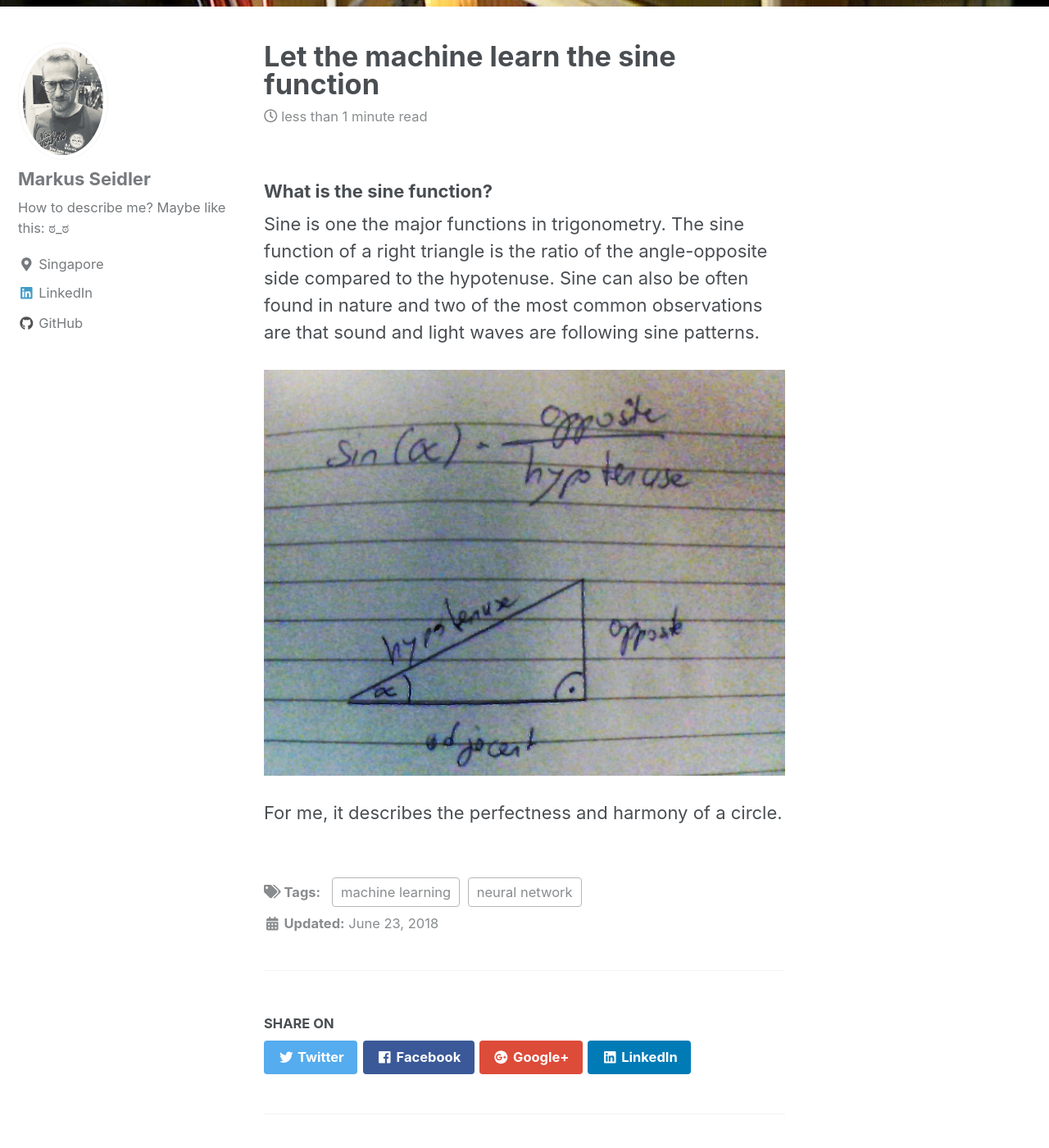
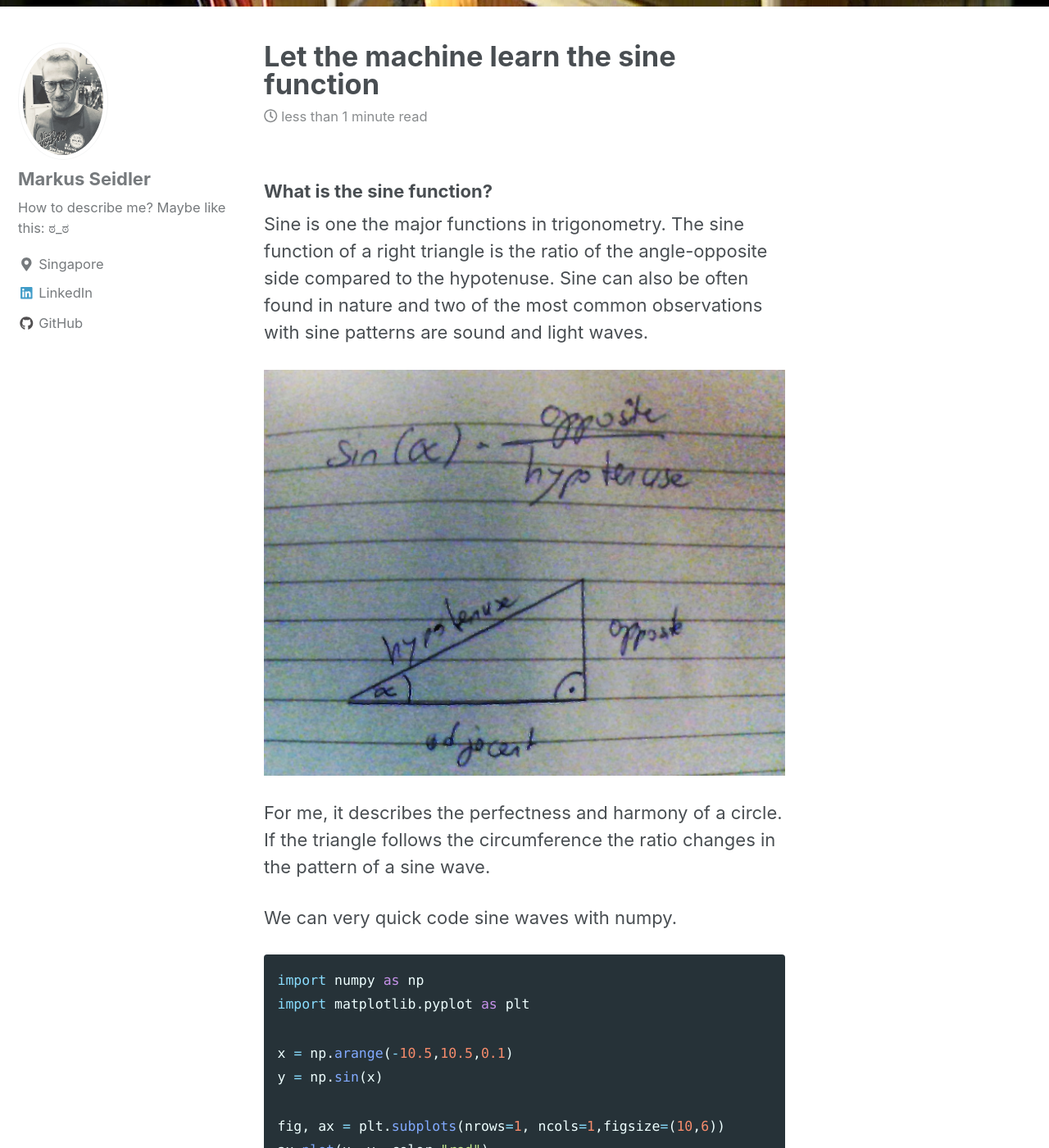
Before and after one commit to markusseidler/markusseidler.github.io, a Jekyll site: the page built from _posts/2018-06-23-Sine_function.md, in a window 1280 px wide and 1400 px high, scrolled down 812 px. Shown: the whole window at 82% size. Built offline with Jekyll 4.4.1, drawn with Linux system fonts in a browser that asks for light colours; nearby versions of some CDN libraries; some of the changed text lies outside the part shown.

Commit message:
sine wave

````diff
--- a/_posts/2018-06-23-Sine_function.md
+++ b/_posts/2018-06-23-Sine_function.md
@@ -11,10 +11,37 @@
 
 Sine is one the major functions in trigonometry. The sine function of a right triangle
 is the ratio of the angle-opposite side compared to the hypotenuse. Sine can also
-be often found in nature and two of the most common observations are that sound
-and light waves are following sine patterns.
+be often found in nature and two of the most common observations with sine patterns
+are sound and light waves.
 
 <img src="{{ site.url }}{{ site.baseurl }}/images/SINE/sine.jpg"
 alt="Sine Formula">
 
-For me, it describes the perfectness and harmony of a circle.
+For me, it describes the perfectness and harmony of a circle. If the triangle
+follows the circumference the ratio changes in the pattern of a sine wave.
+
+We can very quick code sine waves with numpy.
+
+```python
+import numpy as np
+import matplotlib.pyplot as plt
+
+x = np.arange(-10.5,10.5,0.1)
+y = np.sin(x)
+
+fig, ax = plt.subplots(nrows=1, ncols=1,figsize=(10,6))
+ax.plot(x, y, color="red")
+ax.set_title("Sine Function of X")
+
+ax.spines['top'].set_color('none')
+ax.spines['right'].set_color('none')
+ax.spines['left'].set_position('center')
+ax.spines['bottom'].set_position('center')
+
+plt.savefig("sine_wave.jpg")
+```
+
+The sine function looks like this:
+
+<img src="{{ site.url }}{{ site.baseurl }}/images/SINE/sine_wave.jpg"
+alt="Sine Wave">
````
Also changed, not shown: images/SINE/sine_wave.jpg (added).
